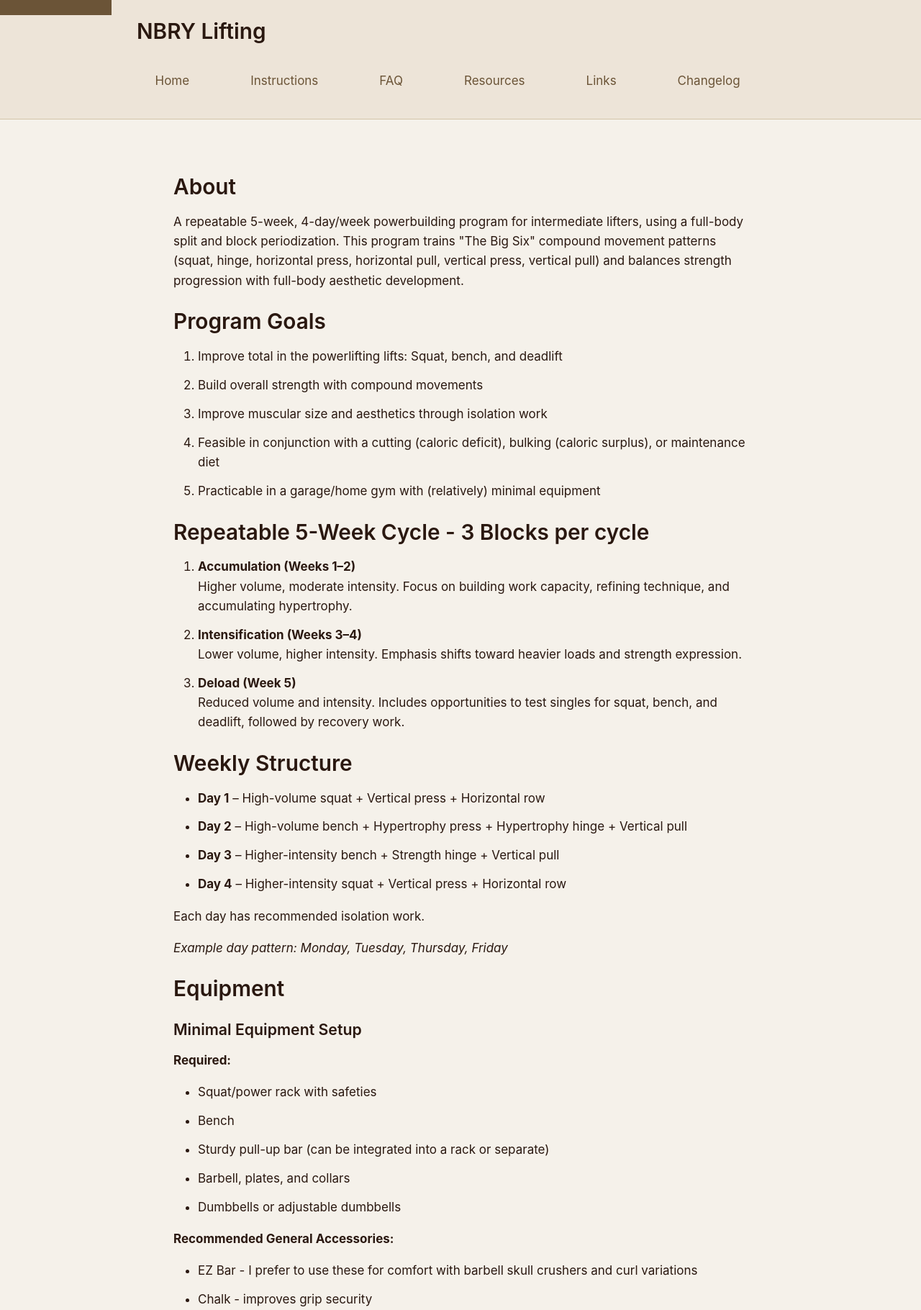
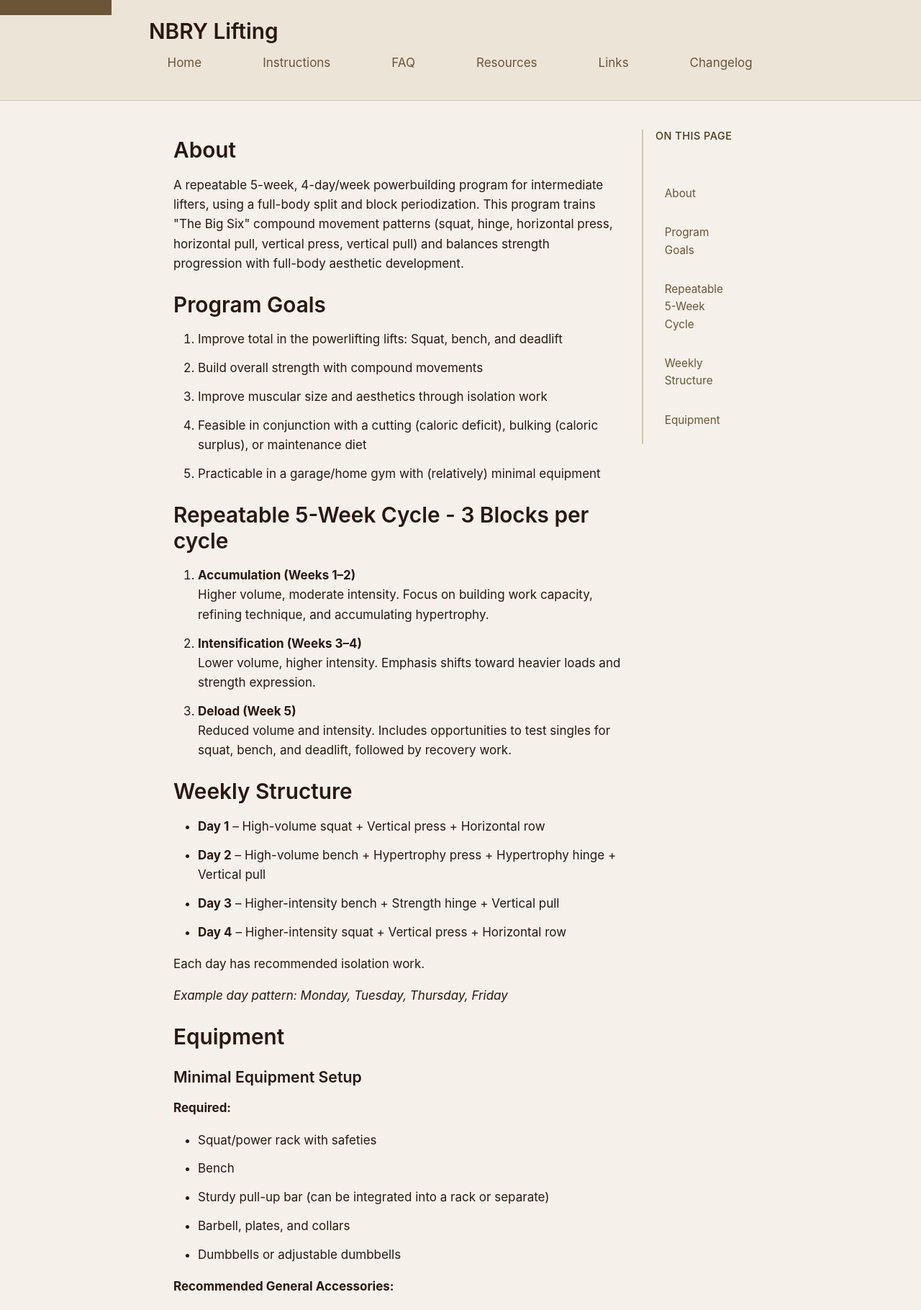
Before and after one commit to nbry/nbry-website, a FastAPI app: page / in a window 1280 px wide. Shown: the top 1820 px of the page at 72% size. Run offline with FastAPI, Linux system fonts and the light colour scheme; some libraries are stand-ins or nearby versions.

Commit message:
feat: TOC

```diff
--- a/src/nbry_lifting_website/static/css/main.css
+++ b/src/nbry_lifting_website/static/css/main.css
@@ -102,6 +102,10 @@ h2 {
   font-size: 1.5rem;
 }
 
+h2:first-of-type {
+  margin-top: 0;
+}
+
 h3 {
   font-size: 1.25rem;
 }
@@ -150,13 +154,81 @@ main {
 }
 
 /* ========================================
+   Sidebar & Table of Contents
+   ======================================== */
+
+.page-with-sidebar {
+  display: flex;
+  gap: var(--space-lg);
+  max-width: 1400px;
+  margin: 0 auto;
+  width: 100%;
+}
+
+.sidebar {
+  display: none;
+  flex: 0 0 150px;
+}
+
+.toc {
+  position: fixed;
+  top: 180px;
+  left: 50%;
+  transform: translateX(calc(-50% + 327px));
+  width: 150px;
+  border-left: 2px solid var(--color-border);
+  padding-left: var(--space-md);
+}
+
+.toc h3 {
+  margin-top: 0;
+  font-size: 0.85rem;
+  margin-bottom: var(--space-md);
+  color: var(--color-text-secondary);
+  font-weight: 500;
+  text-transform: uppercase;
+  letter-spacing: 0.5px;
+}
+
+.toc ul {
+  list-style: none;
+  margin: 0;
+  padding: 0;
+}
+
+.toc li {
+  margin-bottom: var(--space-sm);
+}
+
+.toc a {
+  font-size: 0.9rem;
+  display: block;
+  padding: var(--space-xs) var(--space-sm);
+  border-radius: 4px;
+}
+
+.toc a:hover {
+  background-color: var(--color-bg-secondary);
+  text-decoration: none;
+}
+
+.main-with-toc {
+  flex: 1;
+  min-width: 0;
+}
+
+h2 {
+  scroll-margin-top: 100px;
+}
+
+/* ========================================
    Header & Navigation
    ======================================== */
 
 header {
   background-color: var(--color-bg-secondary);
   border-bottom: 1px solid var(--color-border);
-  padding: var(--space-md) var(--space-md);
+  padding: 0.25rem var(--space-md);
   position: sticky;
   top: 0;
   z-index: 50;
@@ -168,7 +240,8 @@ header {
   display: flex;
   justify-content: space-between;
   align-items: center;
-  margin-bottom: var(--space-md);
+  width: 100%;
+  padding: 0 var(--space-md);
 }
 
 header h1 {
@@ -182,6 +255,7 @@ nav {
   display: flex;
   flex-wrap: wrap;
   gap: var(--space-md);
+  padding: 0 var(--space-md);
 }
 
 nav a {
@@ -304,10 +378,11 @@ footer {
    Responsive Design (Mobile-First)
    ======================================== */
 
-/* Mobile: max-width 767px */
-@media (max-width: 767px) {
+/* Mobile: max-width 899px */
+@media (max-width: 899px) {
   .nav-label {
     display: block;
+    order: 2;
   }
 
   nav {
@@ -315,12 +390,13 @@ footer {
     flex-direction: column;
     position: absolute;
     top: 100%;
-    left: 0;
     right: 0;
+    left: auto;
     background-color: var(--color-bg-secondary);
     border-bottom: 1px solid var(--color-border);
     gap: 0;
     z-index: 40;
+    min-width: 200px;
   }
 
   nav a {
@@ -338,8 +414,8 @@ footer {
   }
 }
 
-/* Tablet breakpoint: 768px */
-@media (min-width: 768px) {
+/* Tablet breakpoint: 900px */
+@media (min-width: 900px) {
   :root {
     --font-size-base: 17px;
   }
@@ -375,11 +451,11 @@ footer {
   }
 
   header {
-    padding: var(--space-xl) var(--space-lg);
+    padding: 0.25rem var(--space-lg);
   }
 
   .header-container {
-    margin-bottom: var(--space-lg);
+    margin-bottom: 0;
   }
 }
 
@@ -395,6 +471,11 @@ footer {
 
   nav {
     gap: var(--space-xl);
+  }
+
+  .sidebar {
+    display: block;
+    order: 2;
   }
 }
 
--- a/src/nbry_lifting_website/templates/base.html
+++ b/src/nbry_lifting_website/templates/base.html
@@ -12,9 +12,9 @@
     <header>
       <div class="header-container">
         <h1>NBRY Lifting</h1>
+        <label for="nav-toggle" class="nav-label" aria-label="Toggle navigation menu">☰</label>
       </div>
       <input type="checkbox" id="nav-toggle" class="nav-toggle" />
-      <label for="nav-toggle" class="nav-label" aria-label="Toggle navigation menu">☰</label>
       <nav aria-label="Main navigation">
         <a href="/">Home</a>
         <a href="/instructions">Instructions</a>
--- a/src/nbry_lifting_website/templates/home.html
+++ b/src/nbry_lifting_website/templates/home.html
@@ -5,16 +5,30 @@
 {% endblock %}
 
 {% block content %}
-  <div class="content">
-    <h2>About</h2>
+  <div class="page-with-sidebar">
+    <aside class="sidebar">
+      <nav class="toc">
+        <h3>On this page</h3>
+        <ul>
+          <li><a href="#about">About</a></li>
+          <li><a href="#program-goals">Program Goals</a></li>
+          <li><a href="#repeatable-5-week-cycle">Repeatable 5-Week Cycle</a></li>
+          <li><a href="#weekly-structure">Weekly Structure</a></li>
+          <li><a href="#equipment">Equipment</a></li>
+        </ul>
+      </nav>
+    </aside>
+
+    <div class="main-with-toc">
+      <h2 id="about">About</h2>
       <p>
         A repeatable 5-week, 4-day/week powerbuilding program for intermediate lifters, using a
         full-body split and block periodization. This program trains "The Big Six" compound movement
-      patterns (squat, hinge, horizontal press, horizontal pull, vertical press, vertical pull) and
-      balances strength progression with full-body aesthetic development.
+        patterns (squat, hinge, horizontal press, horizontal pull, vertical press, vertical pull)
+        and balances strength progression with full-body aesthetic development.
       </p>
 
-    <h2>Program Goals</h2>
+      <h2 id="program-goals">Program Goals</h2>
       <ol>
         <li>Improve total in the powerlifting lifts: Squat, bench, and deadlift</li>
         <li>Build overall strength with compound movements</li>
@@ -26,12 +40,12 @@
         <li>Practicable in a garage/home gym with (relatively) minimal equipment</li>
       </ol>
 
-    <h2>Repeatable 5-Week Cycle - 3 Blocks per cycle</h2>
+      <h2 id="repeatable-5-week-cycle">Repeatable 5-Week Cycle - 3 Blocks per cycle</h2>
       <ol>
         <li>
           <strong>Accumulation (Weeks 1–2)</strong><br />
-        Higher volume, moderate intensity. Focus on building work capacity, refining technique, and
-        accumulating hypertrophy.
+          Higher volume, moderate intensity. Focus on building work capacity, refining technique,
+          and accumulating hypertrophy.
         </li>
         <li>
           <strong>Intensification (Weeks 3–4)</strong><br />
@@ -45,7 +59,7 @@
         </li>
       </ol>
 
-    <h2>Weekly Structure</h2>
+      <h2 id="weekly-structure">Weekly Structure</h2>
       <ul>
         <li><strong>Day 1</strong> – High-volume squat + Vertical press + Horizontal row</li>
         <li>
@@ -58,7 +72,7 @@
       <p>Each day has recommended isolation work.</p>
       <p><em>Example day pattern: Monday, Tuesday, Thursday, Friday</em></p>
 
-    <h2>Equipment</h2>
+      <h2 id="equipment">Equipment</h2>
       <h3>Minimal Equipment Setup</h3>
       <p><strong>Required:</strong></p>
       <ul>
@@ -88,28 +102,28 @@
       <p><strong>Home Gym-Specific Recommendations:</strong></p>
       <ul>
         <li>
-        <strong>Protective flooring:</strong> Avoid thin rubber tiles. They tend to shift, compress,
-        and break down under load. Use proper flooring instead. Common option: 0.75 inch thick horse
-        stall mats (Tractor Supply or Home Depot).
+          <strong>Protective flooring:</strong> Avoid thin rubber tiles. They tend to shift,
+          compress, and break down under load. Use proper flooring instead. Common option: 0.75 inch
+          thick horse stall mats (Tractor Supply or Home Depot).
         </li>
         <li>
           <strong>Drop pads:</strong> Extra protection for heavy lifts like deadlifts. Can be made
-        with rubber tile + wood board. Place on top of flooring and store when not in use. Optional
-        depending on flooring quality.
+          with rubber tile + wood board. Place on top of flooring and store when not in use.
+          Optional depending on flooring quality.
         </li>
         <li>
           <strong>Bar jack:</strong> Small handheld tool that makes loading deadlifts significantly
           easier.
         </li>
         <li>
-        <strong>U4C U-cups and Calf Curve system:</strong> I love an elegant solution. This not only
-        solves the issue of fitting a calf exercise appartus in a home gym. It might just be the
-        greatest calf appartus there is - imho it's better than a smith machine or a dedicated calf
-        machine. It's expensive, but it's worth it; most alternatives are more expensive.
+          <strong>U4C U-cups and Calf Curve system:</strong> I love an elegant solution. This not
+          only solves the issue of fitting a calf exercise appartus in a home gym. It might just be
+          the greatest calf appartus there is - imho it's better than a smith machine or a dedicated
+          calf machine. It's expensive, but it's worth it; most alternatives are more expensive.
         </li>
         <li>
-        <strong>Preacher pad:</strong> Space-efficient way to perform preacher curls without a full
-        preacher bench.
+          <strong>Preacher pad:</strong> Space-efficient way to perform preacher curls without a
+          full preacher bench.
         </li>
       </ul>
 
@@ -119,4 +133,5 @@
         <li>Incline bench - incline pressing, leg variations, additional angles</li>
       </ul>
     </div>
+  </div>
 {% endblock %}
```
Also changed, not shown: src/nbry_lifting_website/templates/instructions.html (+29 -14 lines). Lines whose indentation alone changed are shown as unchanged.
